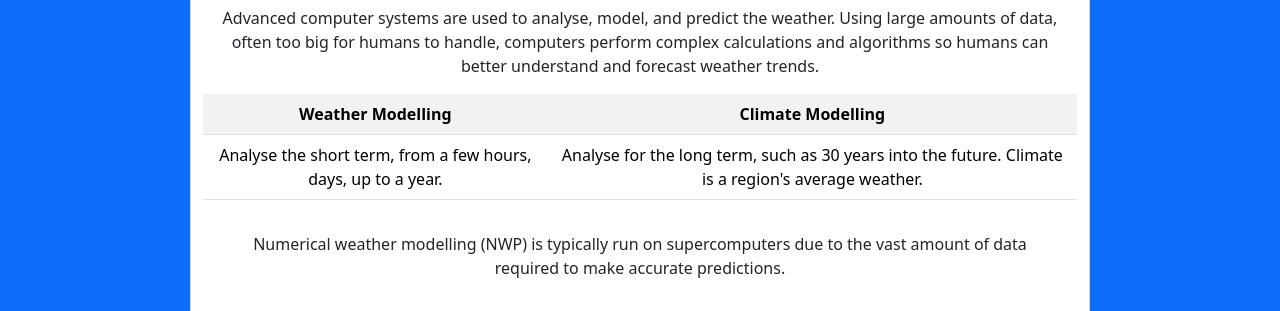
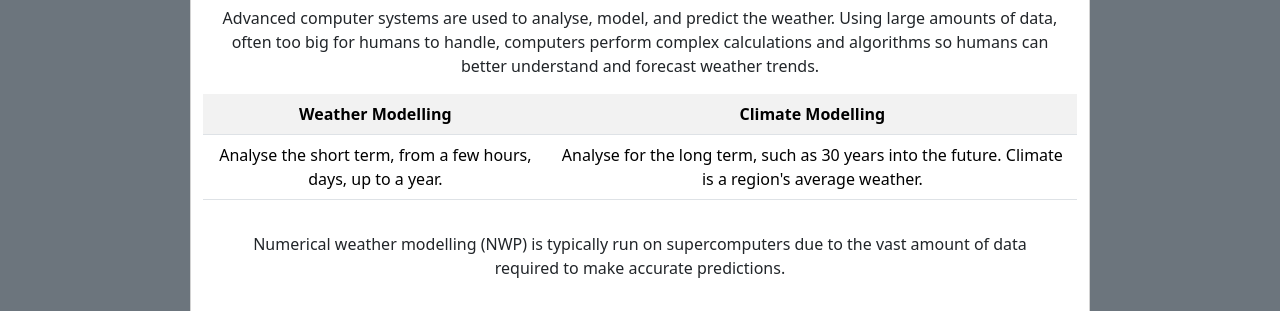
Before and after one commit to adrian-a-colcer/adrian-a-colcer.github.io, a plain HTML site: page Pages/abbey.html in a window 1280 px wide. Shown: the part 137-448 px from the top of the page. Drawn offline with nearby package versions, Linux system fonts and the light colour scheme.

Commit message:
Changing color

```diff
--- a/Pages/abbey.html
+++ b/Pages/abbey.html
@@ -8,7 +8,7 @@
         <script src="https://cdn.jsdelivr.net/npm/bootstrap@5.3.3/dist/js/bootstrap.bundle.min.js"></script>
     </head>
     <body>
-        <div class="bg-primary text-white rounded">
+        <div class="bg-secondary text-white rounded">
             <div class="text-center">
                 <h1>Predicting Catastrophic Weather Events with Computer Science</h1>
             </div>
```
